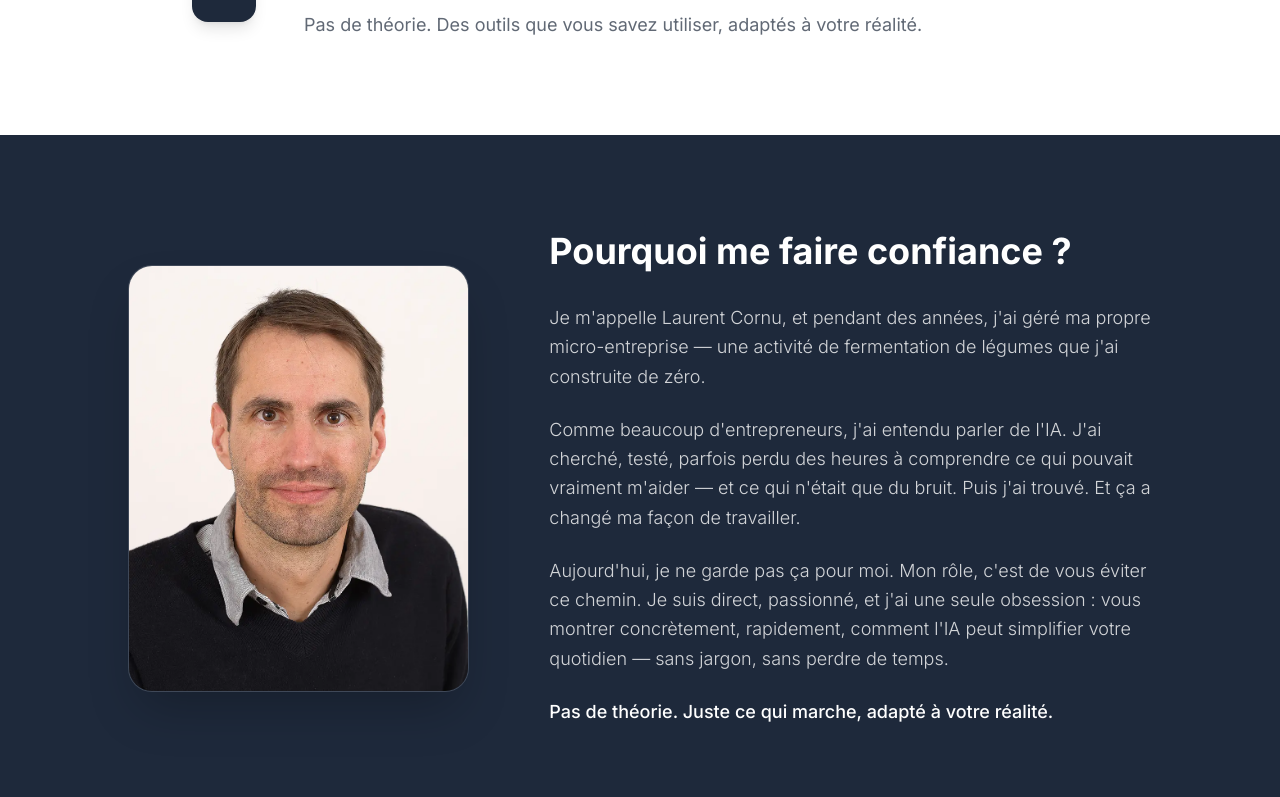
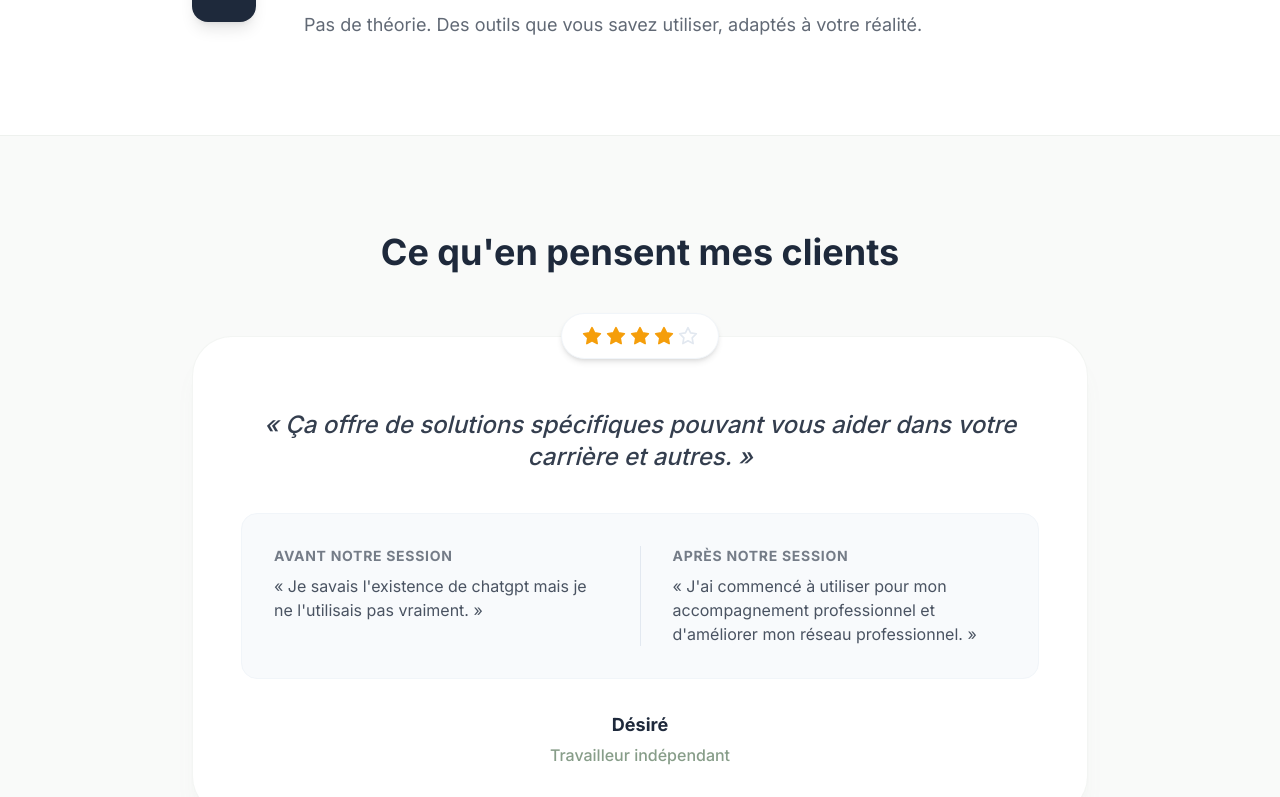
Before and after one commit to laurent-debug/easy-ai-solutions-landing, a Next.js app: page / in a window 1280 px wide. Shown: the part 1803-2600 px from the top of the page. Built offline with nearby package versions, Linux system fonts and the light colour scheme.

Commit message:
feat: add Desire testimonial and update metadata

```diff
--- a/app/layout.tsx
+++ b/app/layout.tsx
@@ -9,10 +9,10 @@ const siteUrl = 'https://www.easy-ai-solutions.ch'
 export const metadata: Metadata = {
   metadataBase: new URL(siteUrl),
   title: {
-    default: 'Easy AI Solutions — Consultant IA pour PME en Suisse romande',
+    default: 'Easy AI Solutions — L\'IA concrète pour les micro-entreprises',
     template: '%s | Easy AI Solutions',
   },
-  description: 'J\'aide les micro-entreprises et indépendants de Suisse romande à gagner du temps avec l\'IA. 1 session concrète, guidée, sans jargon. Genève, Lausanne, Vaud.',
+  description: 'J\'aide les entrepreneurs de 1 à 4 personnes à gagner du temps avec l\'IA. Pas de jargon, pas de théorie. Une session suffit.',
   keywords: [
     'consultant IA Suisse romande',
     'formation intelligence artificielle Suisse',
@@ -28,8 +28,8 @@ export const metadata: Metadata = {
     locale: 'fr_CH',
     url: siteUrl,
     siteName: 'Easy AI Solutions',
-    title: 'Easy AI Solutions — Consultant IA pour micro-entreprises en Suisse romande',
-    description: 'J\'aide les micro-entreprises de Suisse romande à utiliser l\'IA concrètement, en 1 session. Genève, Lausanne, Vaud.',
+    title: 'Easy AI Solutions — L\'IA concrète pour les micro-entreprises',
+    description: 'J\'aide les entrepreneurs de 1 à 4 personnes à gagner du temps avec l\'IA. Pas de jargon, pas de théorie. Une session suffit.',
     images: [
       {
         url: '/og-image.jpg',
@@ -41,8 +41,8 @@ export const metadata: Metadata = {
   },
   twitter: {
     card: 'summary_large_image',
-    title: 'Easy AI Solutions — Consultant IA pour PME en Suisse romande',
-    description: 'J\'aide les micro-entreprises de Suisse romande à utiliser l\'IA concrètement, en 1 session.',
+    title: 'Easy AI Solutions — L\'IA concrète pour les micro-entreprises',
+    description: 'J\'aide les entrepreneurs de 1 à 4 personnes à gagner du temps avec l\'IA. Pas de jargon, pas de théorie. Une session suffit.',
     images: ['/og-image.jpg'],
   },
   alternates: {
--- a/app/page.tsx
+++ b/app/page.tsx
@@ -1,4 +1,4 @@
-import { CheckCircle2, Clock, Target, Search, Compass, Wrench } from 'lucide-react'
+import { CheckCircle2, Clock, Target, Search, Compass, Wrench, Star } from 'lucide-react'
 import ContactForm from '@/components/ContactForm'
 import Image from 'next/image'
 
@@ -100,6 +100,45 @@ export default function LandingPage() {
         </div>
       </section>
 
+      {/* TÉMOIGNAGE */}
+      <section className="py-24 bg-sage/5 border-y border-sage/10 px-6 lg:px-8">
+        <div className="max-w-4xl mx-auto">
+          <div className="text-center mb-16">
+            <h2 className="text-3xl md:text-4xl font-bold text-navy">Ce qu'en pensent mes clients</h2>
+          </div>
+
+          <div className="bg-white p-8 md:p-12 rounded-[2.5rem] shadow-xl shadow-sage/5 border border-sage/10 relative">
+            <div className="absolute -top-6 left-1/2 -translate-x-1/2 flex gap-1 bg-white px-5 py-3 rounded-full shadow-md border border-slate-100">
+              {[1, 2, 3, 4].map((i) => (
+                <Star key={i} className="w-5 h-5 fill-[#F59E0B] text-[#F59E0B]" />
+              ))}
+              <Star className="w-5 h-5 text-slate-200" />
+            </div>
+
+            <blockquote className="text-xl md:text-2xl text-navy/90 text-center font-medium italic mt-6 mb-10 leading-relaxed">
+              « Ça offre de solutions spécifiques pouvant vous aider dans votre carrière et autres. »
+            </blockquote>
+
+            <div className="flex flex-col md:flex-row gap-6 md:gap-8 justify-center text-center md:text-left text-base text-navy/80 bg-slate-50 p-6 md:p-8 rounded-2xl mb-8 border border-slate-100">
+              <div className="flex-1">
+                <span className="font-bold text-navy block mb-2 text-sm uppercase tracking-wider opacity-60">Avant notre session</span>
+                « Je savais l'existence de chatgpt mais je ne l'utilisais pas vraiment. »
+              </div>
+              <div className="hidden md:block w-px bg-slate-200"></div>
+              <div className="flex-1">
+                <span className="font-bold text-navy block mb-2 text-sm uppercase tracking-wider opacity-60">Après notre session</span>
+                « J'ai commencé à utiliser pour mon accompagnement professionnel et d'améliorer mon réseau professionnel. »
+              </div>
+            </div>
+
+            <div className="text-center">
+              <div className="font-bold text-navy text-lg">Désiré</div>
+              <div className="text-sage font-medium mt-1">Travailleur indépendant</div>
+            </div>
+          </div>
+        </div>
+      </section>
+
       {/* À PROPOS */}
       <section className="py-24 bg-navy text-white px-6 lg:px-8">
         <div className="max-w-5xl mx-auto flex flex-col md:flex-row items-center gap-12 md:gap-20">
```
